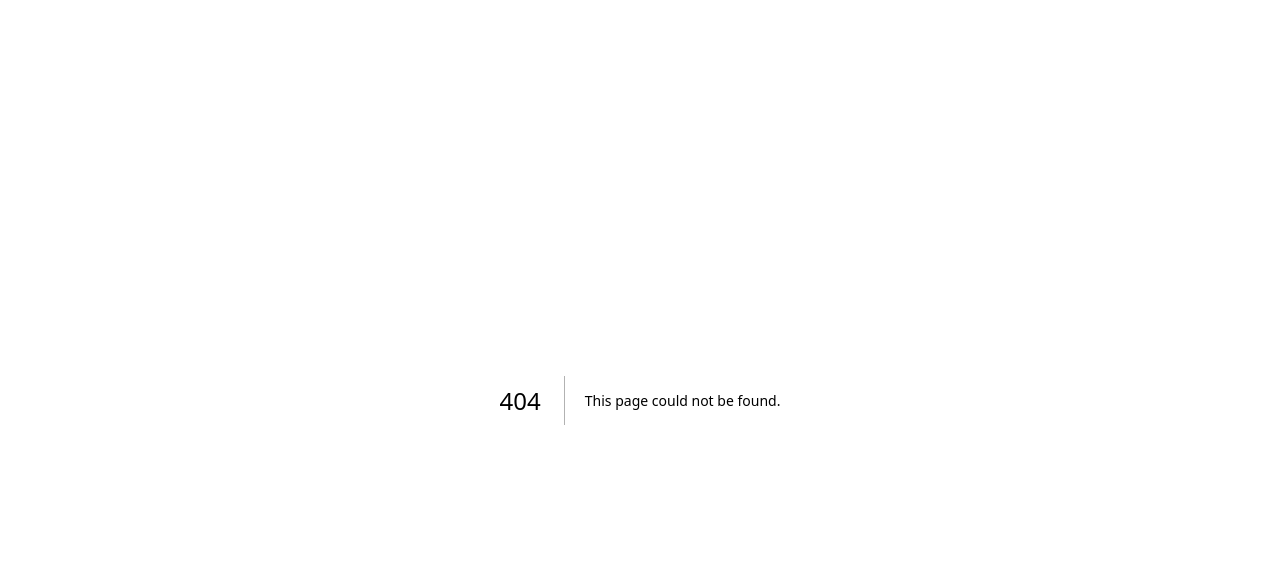
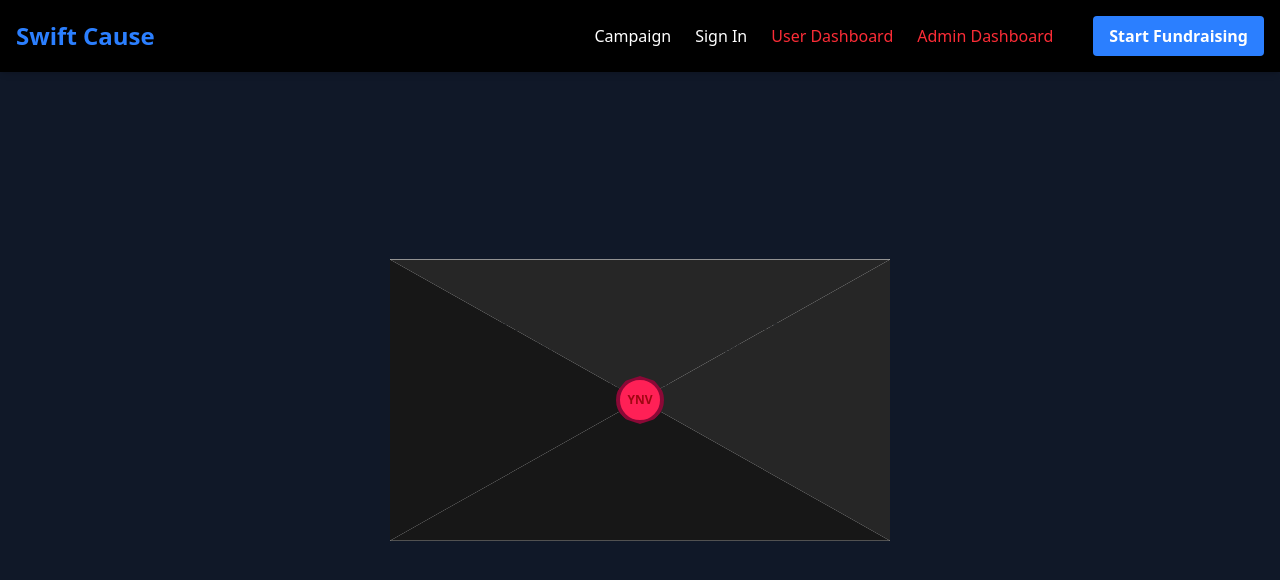
Before and after one commit to YNVSolutions/SwiftCause_Web, a Next.js app: page /PaymentSucess in a window 1280 px wide. Before the commit this address had no page. Shown: the top 580 px of the page. Built offline with nearby package versions, Linux system fonts and the light colour scheme.

Commit message:
Create page.tsx

```diff
--- /dev/null
+++ b/app/PaymentSucess/page.tsx
@@ -0,0 +1,49 @@
+import React from 'react';
+import NavBar from '../components/NavBar';
+const PaymentSucess = ({ searchParams: { amount } }: { searchParams: { amount: string } }) => {
+    return (
+        <>
+        <NavBar/>
+            <div className="card flex justify-center items-center h-screen">
+                <div
+                    className="relative bg-black w-[450px] sm:w-[500px] group transition-all duration-700 aspect-[16/9] flex items-center justify-center"
+                >
+                    <div
+                        className="transition-all flex flex-col items-center py-5 justify-start duration-300 group-hover:duration-1000 bg-white w-full h-full absolute group-hover:-translate-y-16"
+                    >
+                        <p className="text-2xl sm:text-3xl font-semibold text-gray-500 font-serif">
+                            Thank You
+                        </p>
+                        <p className="px-10 text-[12px] sm:text-[14px] text-gray-700">
+                            It’s so nice that you had donated ${amount} to Charity.
+                        </p>
+                        <p className="font-serif text-[12px] sm:text-[14px] text-gray-700">
+                            Wishing you a fantastic day ahead!
+                        </p>
+                        <p className="font-sans text-[12px] text-gray-700 pt-5">SwiftCause</p>
+                    </div>
+                    <button
+                        className="seal bg-rose-500 text-red-800 w-12 aspect-square rounded-full z-40 text-[12px] flex items-center justify-center font-semibold [clip-path:polygon(50%_0%,_80%_10%,_100%_35%,_100%_70%,_80%_90%,_50%_100%,_20%_90%,_0%_70%,_0%_35%,_20%_10%)] group-hover:opacity-0 transition-all duration-1000 group-hover:scale-0 group-hover:rotate-180 border-4 border-rose-900"
+                        aria-label="Seal Button"
+                    >
+                        YNV
+                    </button>
+                    <div
+                        className="tp transition-all duration-1000 group-hover:duration-100 bg-neutral-800 absolute group-hover:[clip-path:polygon(50%_0%,_100%_0,_0_0)] w-full h-full [clip-path:polygon(50%_50%,_100%_0,_0_0)]"
+                    ></div>
+                    <div
+                        className="lft transition-all duration-700 absolute w-full h-full bg-neutral-900 [clip-path:polygon(50%_50%,_0_0,_0_100%)]"
+                    ></div>
+                    <div
+                        className="rgt transition-all duration-700 absolute w-full h-full bg-neutral-800 [clip-path:polygon(50%_50%,_100%_0,_100%_100%)]"
+                    ></div>
+                    <div
+                        className="btm transition-all duration-700 absolute w-full h-full bg-neutral-900 [clip-path:polygon(50%_50%,_100%_100%,_0_100%)]"
+                    ></div>
+                </div>
+            </div>
+        </>
+    );
+};
+
+export default PaymentSucess;
```
